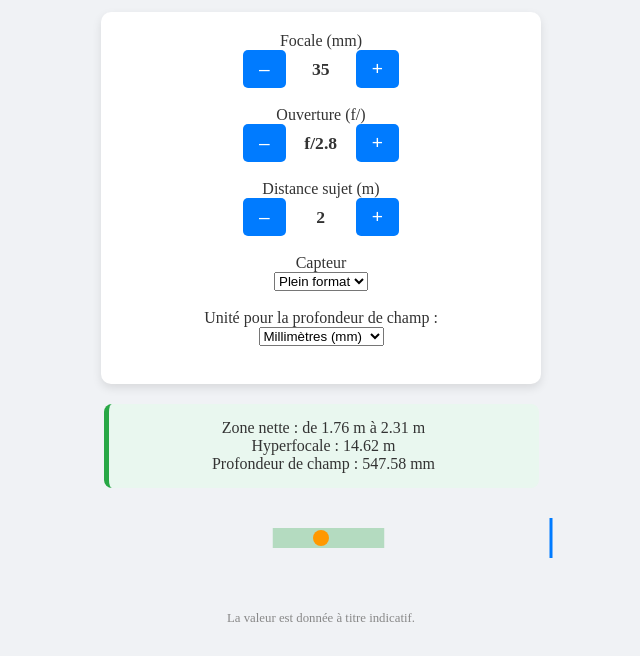
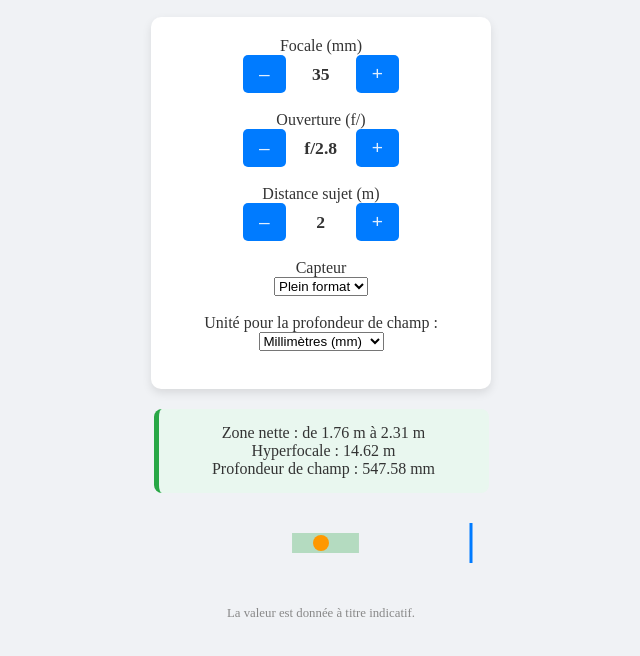
Before and after one commit to echodronegaillard-coder/Profondeur-de-champ, a plain HTML site: page index.html in a window 1280 px wide. Shown: the part 144-800 px from the top of the page, without its empty margins (319-959 px from the left). Drawn offline with Linux system fonts and the light colour scheme.

Commit message:
Update style.css

```diff
--- a/style.css
+++ b/style.css
@@ -16,7 +16,7 @@ body {
 
 main {
   width: 100%;
-  max-width: 520px;
+  max-width: 400px;
   margin: auto;
   display: flex;
   flex-direction: column;
@@ -26,7 +26,7 @@ main {
 
 .titre, .sous-titre, .theme-btn, .container, .resultat, .schema {
   text-align: center;
-  width: 100%;
+  width: 85%;
 }
 
 .theme-btn {
@@ -41,7 +41,7 @@ main {
 }
 
 .container {
-  max-width: 400px;
+  max-width: 300px;
   padding: 20px;
   background: #fff;
   border-radius: 10px;
@@ -79,7 +79,7 @@ main {
   border-radius: 5px;
   border: none;
   background: #007BFF;
-  color: white;
+  color: rgba(255, 255, 255, 0.884);
   cursor: pointer;
   transition: background 0.2s;
 }
@@ -96,7 +96,7 @@ main {
 }
 
 .resultat {
-  max-width: 400px;
+  max-width: 300px;
   margin: 0 auto 20px auto;
   padding: 15px;
   background: #e9f7ef;
@@ -114,7 +114,7 @@ main {
 
 svg {
   width: 100%;
-  height: 60px;
+  height: 50px;
   display: block;
   margin: 0 auto;
 }
```
